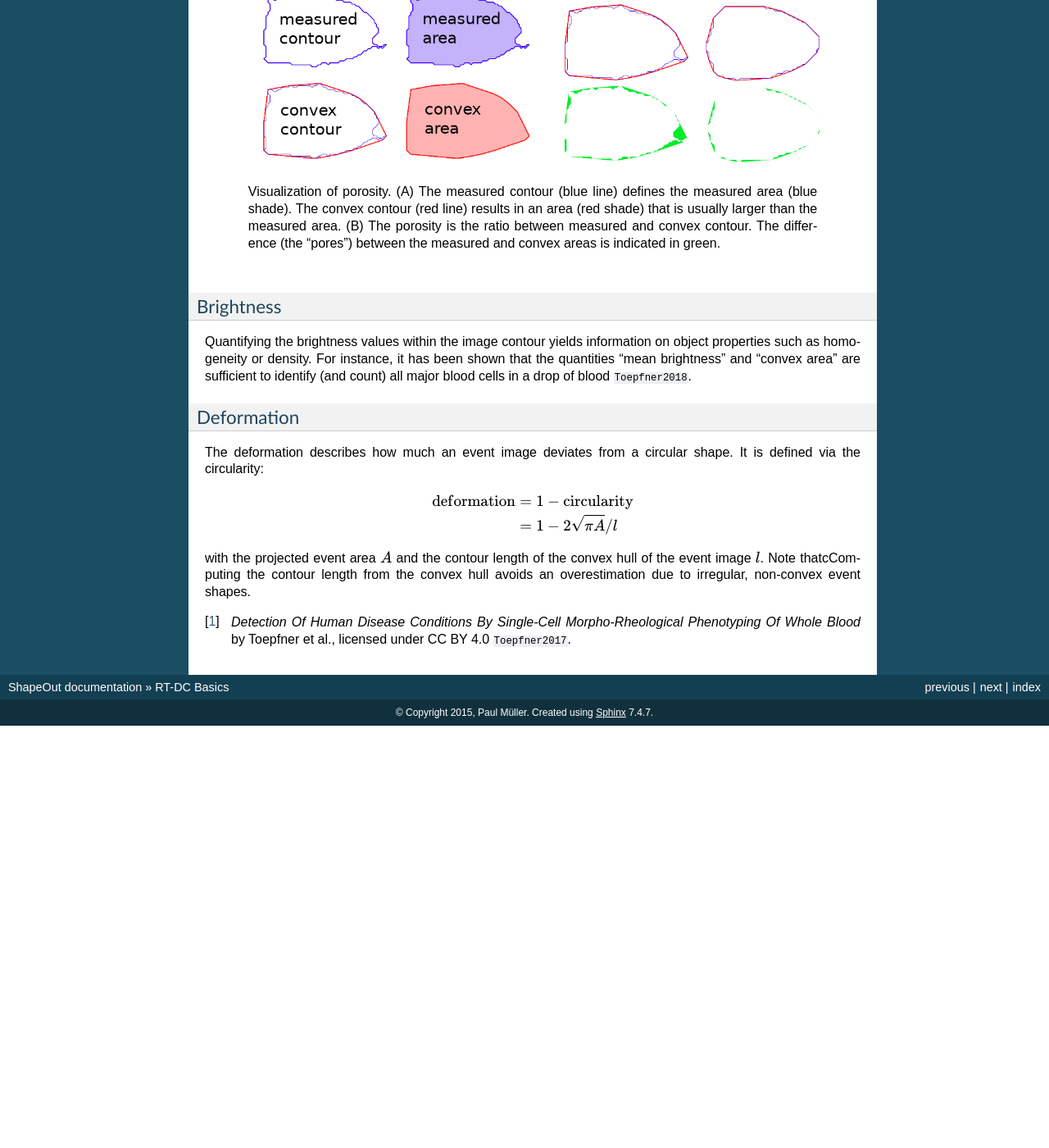
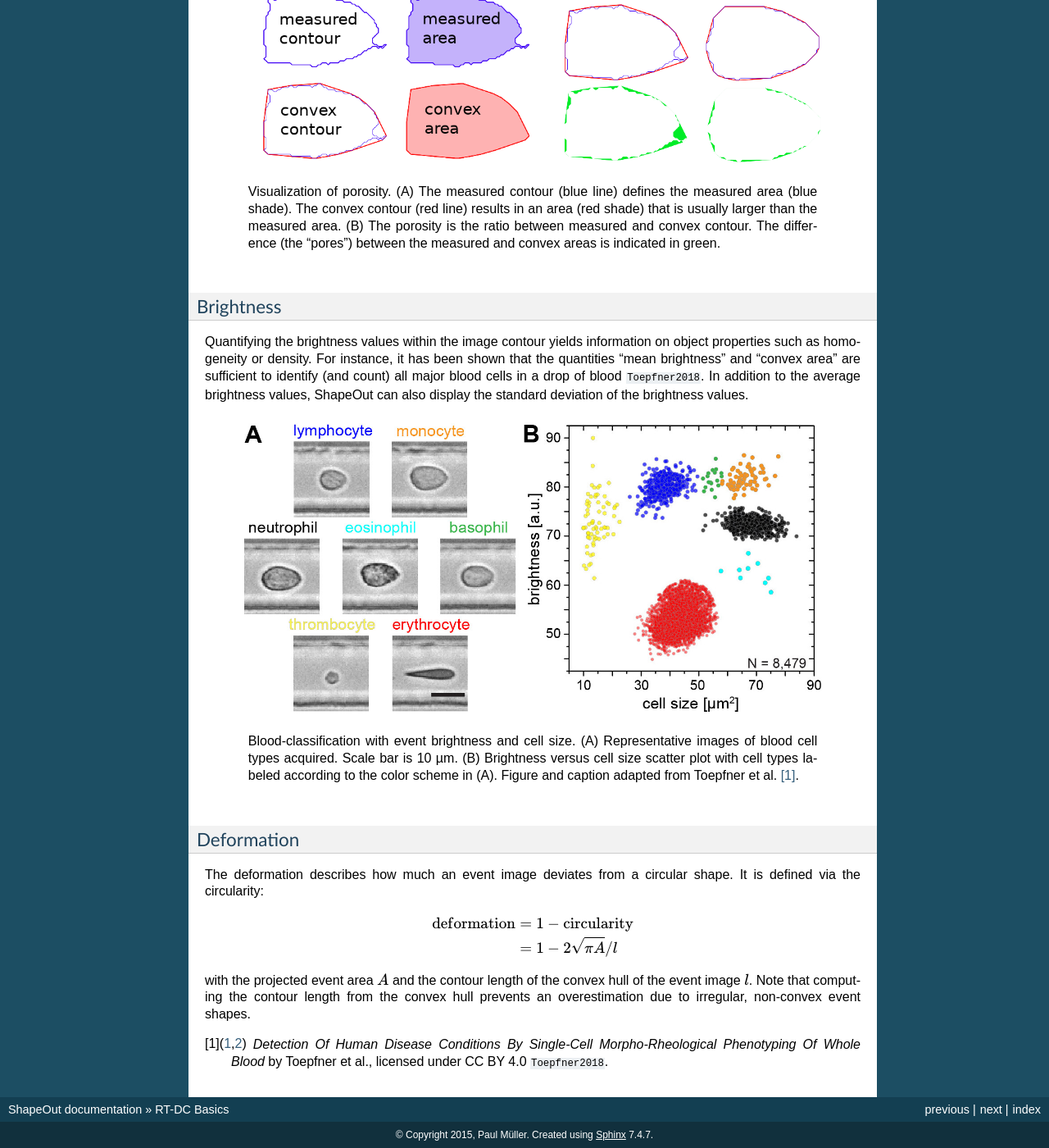
Before and after one commit to ZELLMECHANIK-DRESDEN/ShapeOut, a Sphinx documentation site: the page built from docs/sec_rtdc_basics.rst, in a window 1280 px wide and 1400 px high, scrolled down 1260 px. Shown: the whole window at 82% size. Built offline with Sphinx 7.4.7, drawn with Linux system fonts in a browser that asks for light colours; pages that are not in the unit, such as notebooks, are missing from menus; the version number could not be read and is left out; cross-references to code outside the pages are shown as plain code; before the commit the page ends 2145 px from its top, so only the background shows below that; some of the changed text lies outside the part shown.

Commit message:
docs: update brightness section with figure and text

```diff
--- a/docs/sec_rtdc_basics.rst
+++ b/docs/sec_rtdc_basics.rst
@@ -25,7 +25,7 @@ populations in a subsequent analysis step.
 
 RT-DC enables a morpho-rheological (MORE) analysis of suspended cells
 and can be used to identify major blood cells, characterize their pathological
-changes in disease conditions :cite:`Toepfner2017`, etc...
+changes in disease conditions :cite:`Toepfner2018`, etc...
 
 
 Measured Features
@@ -69,8 +69,17 @@ Quantifying the brightness values within the image contour yields
 information on object properties such as homogeneity or density.
 For instance, it has been shown that the quantities "mean brightness" and
 "convex area" are sufficient to identify (and count) all major blood cells
-in a drop of blood :cite:`Toepfner2018`.
+in a drop of blood :cite:`Toepfner2018`. In addition to the average
+brightness values, ShapeOut can also display the standard deviation of the
+brightness values.
 
+  .. figure:: figures/brightness.jpg
+
+    Blood-classification with event brightness and cell size.
+    (A) Representative images of blood cell types acquired. Scale bar is 10 µm.
+    (B) Brightness versus cell size scatter plot with cell types labeled
+    according to the color scheme in (A).
+    Figure and caption adapted from Toepfner et al. [1]_.
 
 Deformation
 -----------
@@ -83,11 +92,11 @@ circular shape. It is defined via the circularity:
                        &= 1 - 2 \sqrt{\pi A} / l
 
 with the projected event area :math:`A` and the contour length of the convex hull
-of the event image :math:`l`. Note thatcComputing the contour length from the convex
-hull avoids an overestimation due to irregular, non-convex event shapes.
+of the event image :math:`l`. Note that computing the contour length from the convex
+hull prevents an overestimation due to irregular, non-convex event shapes.
 
 
 
 .. [1] *Detection Of Human Disease Conditions By Single-Cell Morpho-Rheological
        Phenotyping Of Whole Blood* by Toepfner et al.,
-       licensed under CC BY 4.0 :cite:`Toepfner2017`.
+       licensed under CC BY 4.0 :cite:`Toepfner2018`.
--- a/docs/shapeout.bib
+++ b/docs/shapeout.bib
@@ -85,7 +85,7 @@
   publisher = {Elsevier {BV}},
 }
 
-@Article{Toepfner2017,
+@Article{Toepfner2018,
   author    = {Nicole Toepfner and Christoph Herold and Oliver Otto and Philipp Rosendahl and Angela Jacobi and Martin Krater and Julia Stachele and Leonhard Menschner and Maik Herbig and Laura Ciuffreda and Lisa Ranford-Cartwright and Michal Grzybek and Unal Coskun and Elisabeth Reithuber and Genevieve Garriss and Peter Mellroth and Birgitta Henriques-Normark and Nicola Tregay and Meinolf Suttorp and Martin Bornhauser and Edwin R. Chilvers and Reinhard Berner and Jochen Guck},
   title     = {Detection Of Human Disease Conditions By Single-Cell Morpho-Rheological Phenotyping Of Whole Blood},
   journal   = {eLife},
```
Also changed, not shown: docs/figures/brightness.jpg (added), 1 other file.
